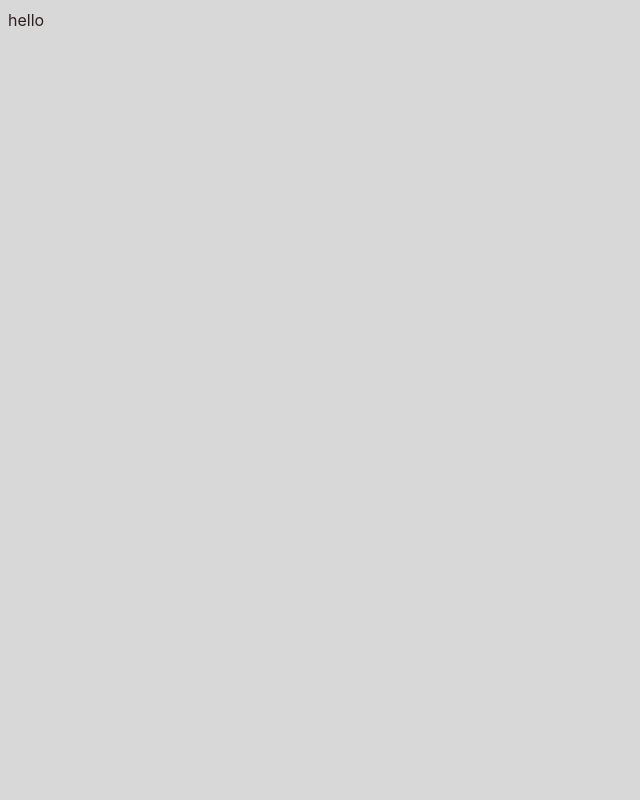
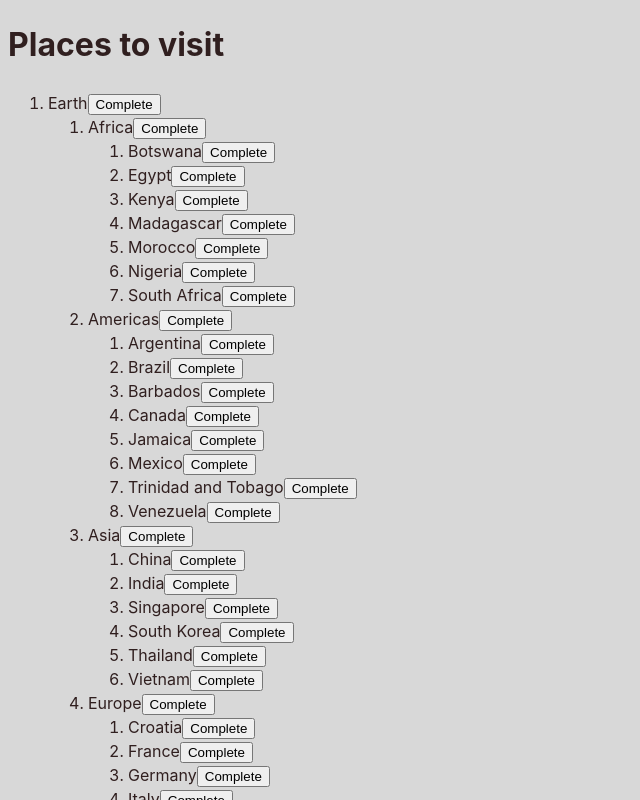
Before and after one commit to muhamash/lws-react-prac, a React (Vite) app: page / in a window 1280 px wide. Shown: the top 800 px of the page, without its empty margins (0-640 px from the left). Built offline with nearby package versions, Linux system fonts and the light colour scheme.

Commit message:
avoid deeply nested state

```diff
--- a/src/App.jsx
+++ b/src/App.jsx
@@ -1,9 +1,10 @@
 import './App.css'
+import TravelPlan from './components/AvoidDeeplyNestedState/TravelPlan.jsx'
 
 function App() {
   return (
     <div>
-      hello
+      <TravelPlan/>
     </div>
   )
 }
--- /dev/null
+++ b/src/components/AvoidDeeplyNestedState/PlaceTree.jsx
@@ -0,0 +1,35 @@
+/* eslint-disable react/prop-types */
+import React from 'react';
+
+const PlaceTree = ( { id, placesById, parentId, onComplete } ) =>
+{
+    const place = placesById[ id ];
+    const childIds = place.childIds;
+
+    return (
+        <li>
+            { place.title }
+            <button onClick={ () =>
+            {
+                onComplete( parentId, id );
+            } }>
+                Complete
+            </button>
+            { childIds.length > 0 &&
+                <ol>
+                    { childIds.map( childId => (
+                        <PlaceTree
+                            key={ childId }
+                            id={ childId }
+                            parentId={ id }
+                            placesById={ placesById }
+                            onComplete={ onComplete }
+                        />
+                    ) ) }
+                </ol>
+            }{ }
+        </li>
+    );
+};
+
+export default PlaceTree;
--- /dev/null
+++ b/src/components/AvoidDeeplyNestedState/Places.js
@@ -0,0 +1,247 @@
+export const initialTravelPlan = {
+  0: {
+    id: 0,
+    title: '(Root)',
+    childIds: [1, 42, 46],
+  },
+  1: {
+    id: 1,
+    title: 'Earth',
+    childIds: [2, 10, 19, 26, 34]
+  },
+  2: {
+    id: 2,
+    title: 'Africa',
+    childIds: [3, 4, 5, 6 , 7, 8, 9]
+  },
+  3: {
+    id: 3,
+    title: 'Botswana',
+    childIds: []
+  },
+  4: {
+    id: 4,
+    title: 'Egypt',
+    childIds: []
+  },
+  5: {
+    id: 5,
+    title: 'Kenya',
+    childIds: []
+  },
+  6: {
+    id: 6,
+    title: 'Madagascar',
+    childIds: []
+  },
+  7: {
+    id: 7,
+    title: 'Morocco',
+    childIds: []
+  },
+  8: {
+    id: 8,
+    title: 'Nigeria',
+    childIds: []
+  },
+  9: {
+    id: 9,
+    title: 'South Africa',
+    childIds: []
+  },
+  10: {
+    id: 10,
+    title: 'Americas',
+    childIds: [11, 12, 13, 14, 15, 16, 17, 18],
+  },
+  11: {
+    id: 11,
+    title: 'Argentina',
+    childIds: []
+  },
+  12: {
+    id: 12,
+    title: 'Brazil',
+    childIds: []
+  },
+  13: {
+    id: 13,
+    title: 'Barbados',
+    childIds: []
+  },
+  14: {
+    id: 14,
+    title: 'Canada',
+    childIds: []
+  },
+  15: {
+    id: 15,
+    title: 'Jamaica',
+    childIds: []
+  },
+  16: {
+    id: 16,
+    title: 'Mexico',
+    childIds: []
+  },
+  17: {
+    id: 17,
+    title: 'Trinidad and Tobago',
+    childIds: []
+  },
+  18: {
+    id: 18,
+    title: 'Venezuela',
+    childIds: []
+  },
+  19: {
+    id: 19,
+    title: 'Asia',
+    childIds: [20, 21, 22, 23, 24, 25],
+  },
+  20: {
+    id: 20,
+    title: 'China',
+    childIds: []
+  },
+  21: {
+    id: 21,
+    title: 'India',
+    childIds: []
+  },
+  22: {
+    id: 22,
+    title: 'Singapore',
+    childIds: []
+  },
+  23: {
+    id: 23,
+    title: 'South Korea',
+    childIds: []
+  },
+  24: {
+    id: 24,
+    title: 'Thailand',
+    childIds: []
+  },
+  25: {
+    id: 25,
+    title: 'Vietnam',
+    childIds: []
+  },
+  26: {
+    id: 26,
+    title: 'Europe',
+    childIds: [27, 28, 29, 30, 31, 32, 33],
+  },
+  27: {
+    id: 27,
+    title: 'Croatia',
+    childIds: []
+  },
+  28: {
+    id: 28,
+    title: 'France',
+    childIds: []
+  },
+  29: {
+    id: 29,
+    title: 'Germany',
+    childIds: []
+  },
+  30: {
+    id: 30,
+    title: 'Italy',
+    childIds: []
+  },
+  31: {
+    id: 31,
+    title: 'Portugal',
+    childIds: []
+  },
+  32: {
+    id: 32,
+    title: 'Spain',
+    childIds: []
+  },
+  33: {
+    id: 33,
+    title: 'Turkey',
+    childIds: []
+  },
+  34: {
+    id: 34,
+    title: 'Oceania',
+    childIds: [35, 36, 37, 38, 39, 40, 41],
+  },
+  35: {
+    id: 35,
+    title: 'Australia',
+    childIds: []
+  },
+  36: {
+    id: 36,
+    title: 'Bora Bora (French Polynesia)',
+    childIds: []
+  },
+  37: {
+    id: 37,
+    title: 'Easter Island (Chile)',
+    childIds: []
+  },
+  38: {
+    id: 38,
+    title: 'Fiji',
+    childIds: []
+  },
+  39: {
+    id: 40,
+    title: 'Hawaii (the USA)',
+    childIds: []
+  },
+  40: {
+    id: 40,
+    title: 'New Zealand',
+    childIds: []
+  },
+  41: {
+    id: 41,
+    title: 'Vanuatu',
+    childIds: []
+  },
+  42: {
+    id: 42,
+    title: 'Moon',
+    childIds: [43, 44, 45]
+  },
+  43: {
+    id: 43,
+    title: 'Rheita',
+    childIds: []
+  },
+  44: {
+    id: 44,
+    title: 'Piccolomini',
+    childIds: []
+  },
+  45: {
+    id: 45,
+    title: 'Tycho',
+    childIds: []
+  },
+  46: {
+    id: 46,
+    title: 'Mars',
+    childIds: [47, 48]
+  },
+  47: {
+    id: 47,
+    title: 'Corn Town',
+    childIds: []
+  },
+  48: {
+    id: 48,
+    title: 'Green Hill',
+    childIds: []
+  }
+};
--- /dev/null
+++ b/src/components/AvoidDeeplyNestedState/TravelPlan.jsx
@@ -0,0 +1,41 @@
+import React, { useState } from 'react';
+import PlaceTree from './PlaceTree';
+import { initialTravelPlan } from './Places';
+
+const TravelPlan = () => {
+  const [plan, setPlan] = useState(initialTravelPlan);
+
+  const handleComplete = (parentId, childId) => {
+    const parent = plan[parentId];
+    if (!parent) return;
+
+    const nextParent = {
+      ...parent,
+      childIds: parent.childIds.filter(id => id !== childId)
+    };
+
+    setPlan({
+      ...plan,
+      [parentId]: nextParent
+    });
+  };
+
+  return (
+    <div>
+      <h1>Places to visit</h1>
+      <ol>
+        {plan[0].childIds.map(placeId => (
+          <PlaceTree
+            key={placeId}
+            parentId={0}
+            id={placeId}
+            placesById={plan}
+            onComplete={handleComplete}
+          />
+        ))}
+      </ol>
+    </div>
+  );
+};
+
+export default TravelPlan;
```
